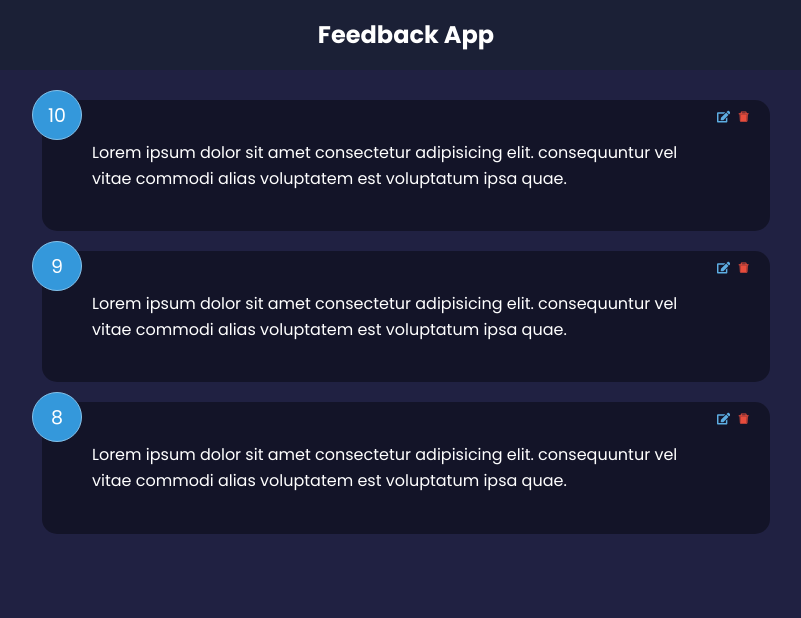
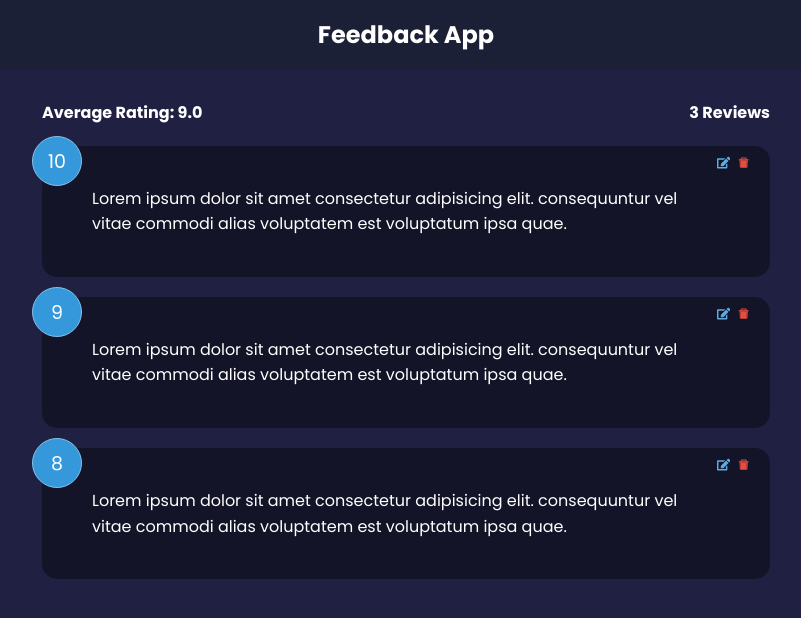
Before and after one commit to RizwanTariq/user-feedback-app, a React (Create React App) app: page / in a window 1280 px wide. Shown: the top 618 px of the page, without its empty margins (234-1035 px from the left). Built offline with nearby package versions, Linux system fonts and the light colour scheme.

Commit message:
Feedback stats component implemented.

```diff
--- a/src/App.js
+++ b/src/App.js
@@ -1,7 +1,8 @@
 import { useState } from "react";
 import Header from "./components/Header";
+import FeedbackList from "./components/FeedbackList";
+import FeedbackStats from "./components/FeedbackStats";
 import feedbackData from "./data/feedbackData";
-import FeedbackList from "./components/FeedbackList";
 import confirmAlert from "./utils/confirmAlert";
 import "./App.css";
 
@@ -10,7 +11,6 @@ function App() {
 
   const handleFeedbackRemove = (id) => {
     const newList = feedbackList.filter((item) => item.id !== id);
-
     confirmAlert(() => setFeedbackList(newList));
   };
 
@@ -18,6 +18,7 @@ function App() {
     <>
       <Header />
       <div className="container">
+        <FeedbackStats feedbackList={feedbackList} />
         <FeedbackList
           feedbackList={feedbackList}
           onRemove={handleFeedbackRemove}
--- a/src/components/FeedbackList.jsx
+++ b/src/components/FeedbackList.jsx
@@ -1,6 +1,7 @@
 import FeedbackItem from "./FeedbackItem";
 export default function FeedbackList({ feedbackList, onRemove }) {
-  if (!feedbackList || feedbackList.length === 0) return <p>No feedback yet</p>;
+  if (!feedbackList || feedbackList.length === 0)
+    return <p>There is no feedback yet!</p>;
   return (
     <div className="feedback-list">
       {feedbackList.map((item) => (
--- /dev/null
+++ b/src/components/FeedbackStats.jsx
@@ -0,0 +1,18 @@
+function FeedbackStats({ feedbackList }) {
+  const calculateAvg = () => {
+    let totalRating = 0;
+    feedbackList.forEach(
+      (feedback) => (totalRating = totalRating + feedback.rating)
+    );
+    return (totalRating / feedbackList.length).toFixed(1);
+  };
+
+  return (
+    <div className="feedback-stats">
+      <h4>Average Rating: {isNaN(calculateAvg()) ? 0 : calculateAvg()}</h4>
+      <h4>{feedbackList.length} Reviews</h4>
+    </div>
+  );
+}
+
+export default FeedbackStats;
```
